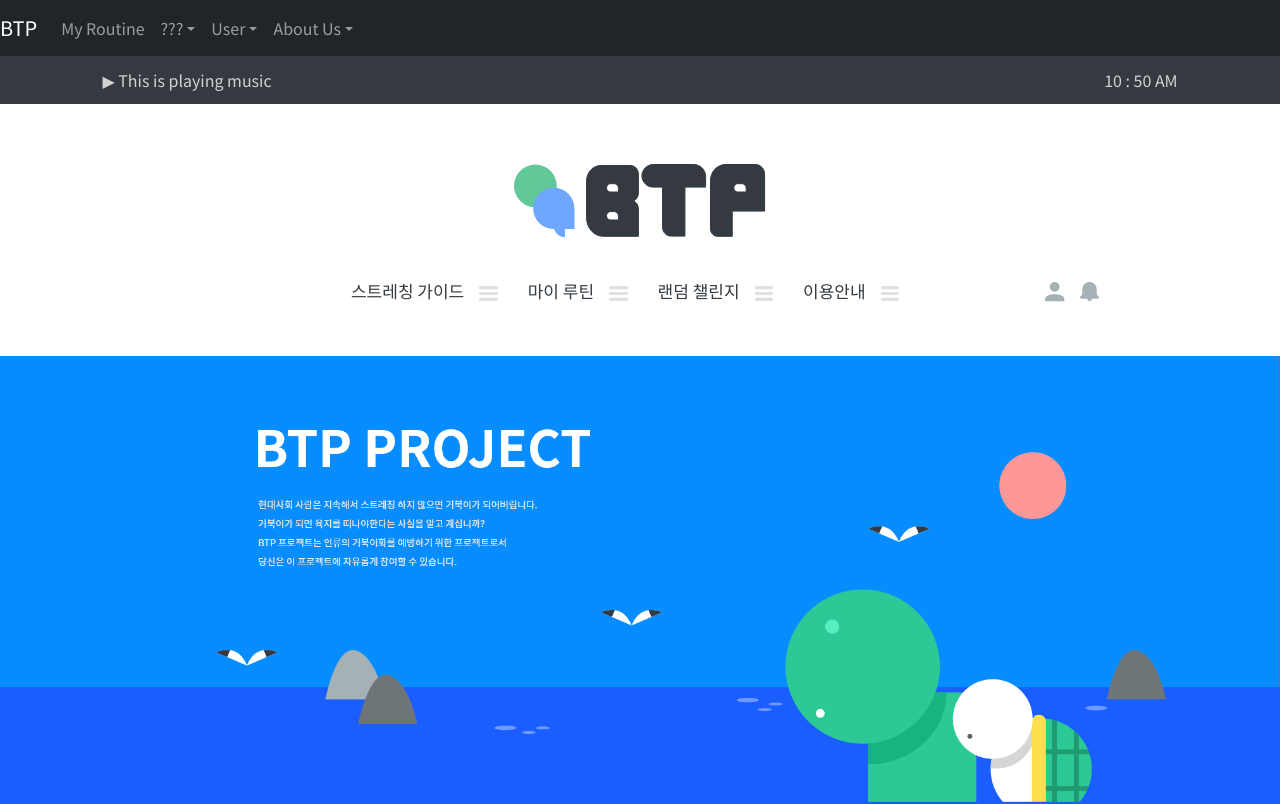
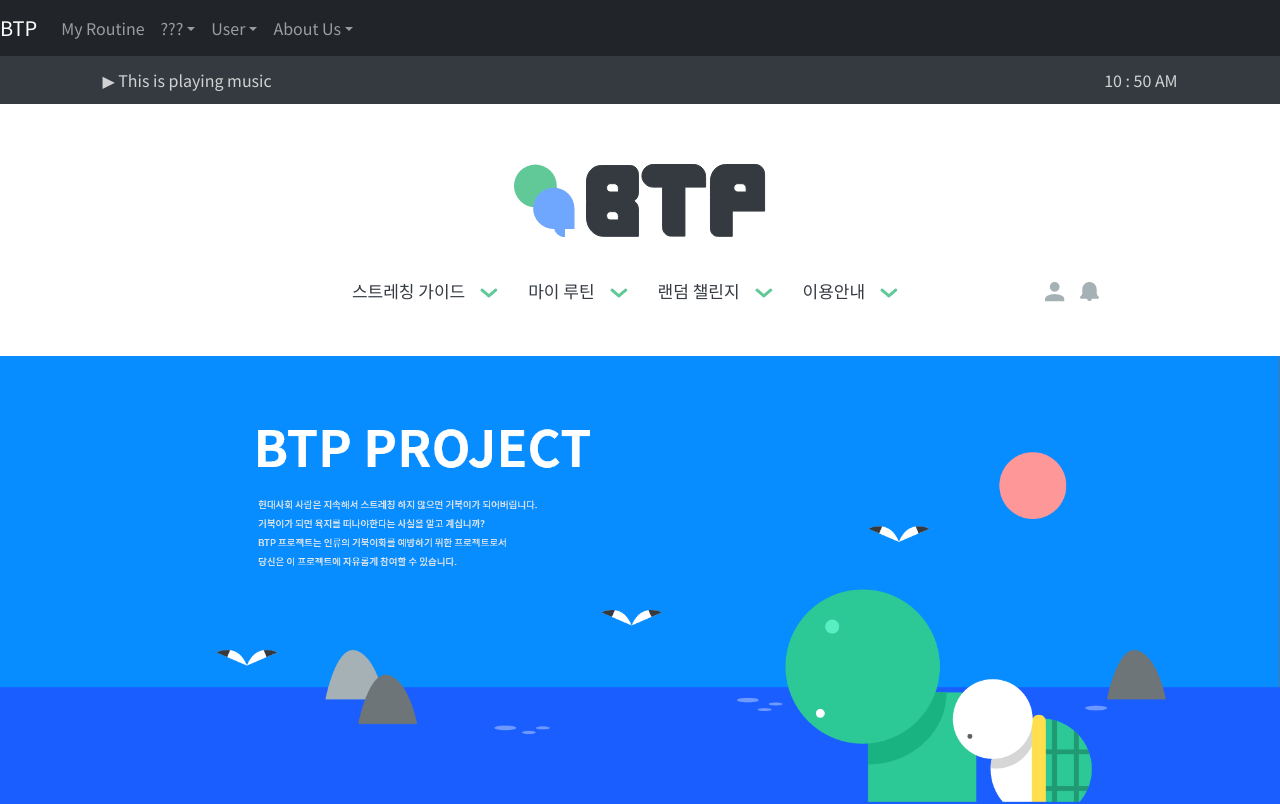
Before and after one commit to turtle-engineers/BTP_ui, a Vue app: page / in a window 1280 px wide. Shown: the top 804 px of the page. Built offline with nearby package versions, Linux system fonts and the light colour scheme.

Commit message:
헤더 아이콘 변경

```diff
--- a/src/assets/scss/components/header.scss
+++ b/src/assets/scss/components/header.scss
@@ -47,13 +47,6 @@ nav ul li {
   display: inline-block;
 }
 
-.header ul img {
-// (임시) 이후에 이모티콘 받으면 고칠 부분! //
-  display: inline-block;
-  margin: 0 0;
-  height: 15px;
-}
-
 //MENU
 .menu {
   display: block;
--- a/src/views/Home.vue
+++ b/src/views/Home.vue
@@ -12,19 +12,19 @@
         <ul>
           <a href="#" class="menu-item">
             <li class="menu-text">스트레칭 가이드</li>
-            <img src="..\assets\icon\menu.png">
+            <img src="..\assets\icon\header_menu_arrow.png">
           </a>
           <a href="#" class="menu-item">
             <li class="menu-text">마이 루틴</li>
-            <img src="..\assets\icon\menu.png">
+            <img src="..\assets\icon\header_menu_arrow.png">
           </a>
           <a href="#" class="menu-item">
             <li class="menu-text"> 랜덤 챌린지</li>
-            <img src="..\assets\icon\menu.png">
+            <img src="..\assets\icon\header_menu_arrow.png">
           </a>
           <a href="#" class="menu-item">
             <li class="menu-text">이용안내</li>
-            <img src="..\assets\icon\menu.png">
+            <img src="..\assets\icon\header_menu_arrow.png">
           </a>
         </ul>
 
```
